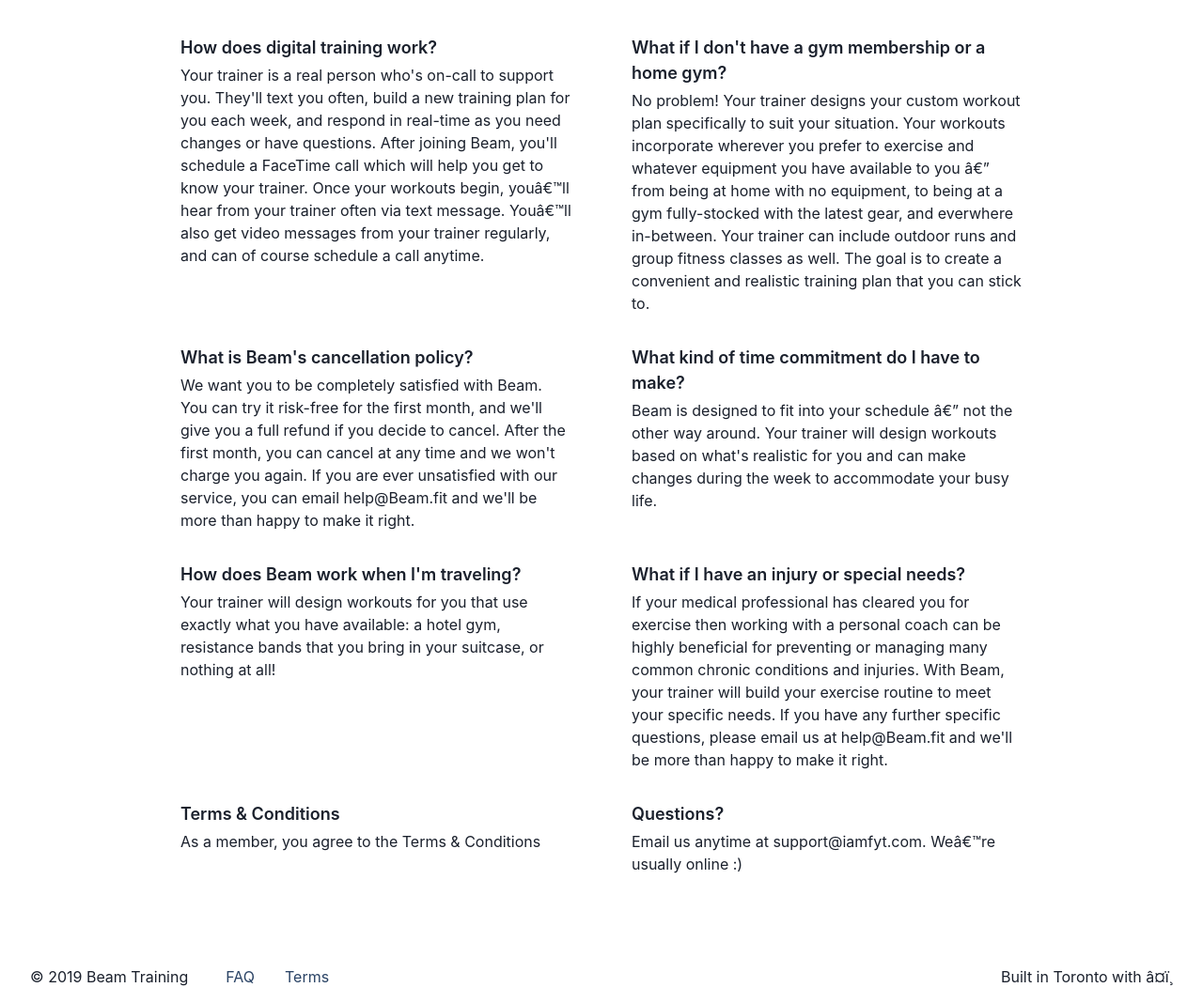
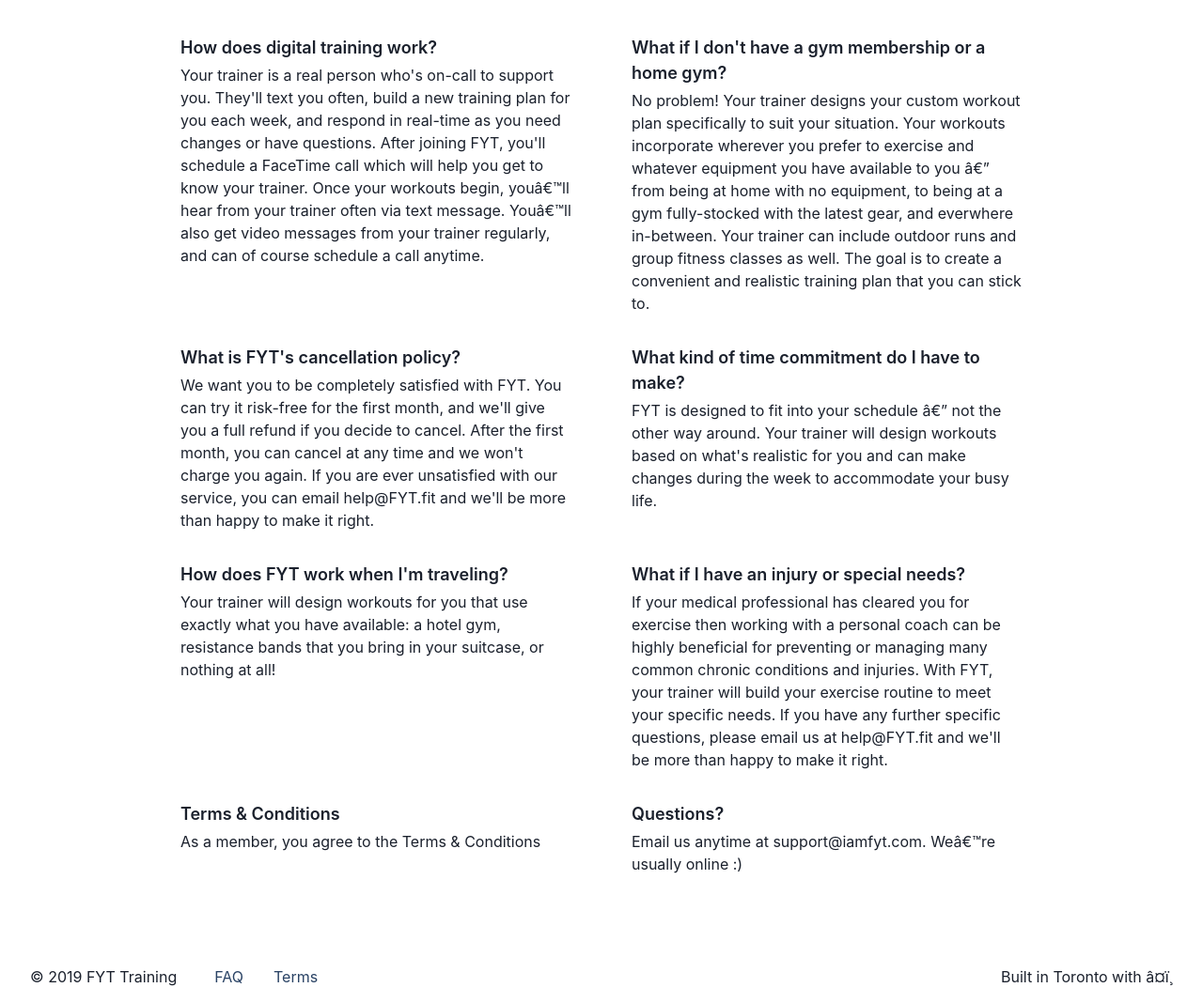
Before and after one commit to LikeCarter/training-landing-page, a website: page src/faq.pug in a window 1280 px wide. Shown: the part 232-1300 px from the top of the page at 94% size. Drawn offline with nearby package versions, Linux system fonts and the light colour scheme; files that its build step writes are made by us from their sources.

Commit message:
Change Beam to FYT.

```diff
--- a/src/faq.pug
+++ b/src/faq.pug
@@ -16,27 +16,27 @@
                     div(class="flex flex-wrap -mx-8")
                         div(class="lg:w-1/2 px-8 mb-8")
                             h3(class="text-lg mb-1 font-heading font-semibold" ) How does digital training work?
-                            p Your trainer is a real person who's on-call to support you. They'll text you often, build a new training plan for you each week, and respond in real-time as you need changes or have questions. After joining Beam, you'll schedule a FaceTime call which will help you get to know your trainer. Once your workouts begin, you’ll hear from your trainer often via text message. You’ll also get video messages from your trainer regularly, and can of course schedule a call anytime.
+                            p Your trainer is a real person who's on-call to support you. They'll text you often, build a new training plan for you each week, and respond in real-time as you need changes or have questions. After joining FYT, you'll schedule a FaceTime call which will help you get to know your trainer. Once your workouts begin, you’ll hear from your trainer often via text message. You’ll also get video messages from your trainer regularly, and can of course schedule a call anytime.
 
                         div(class="lg:w-1/2 px-8 mb-8")
                             h3(class="text-lg mb-1 font-heading font-semibold" ) What if I don't have a gym membership or a home gym?
                             p No problem! Your trainer designs your custom workout plan specifically to suit your situation. Your workouts incorporate wherever you prefer to exercise and whatever equipment you have available to you — from being at home with no equipment, to being at a gym fully-stocked with the latest gear, and everwhere in-between. Your trainer can include outdoor runs and group fitness classes as well. The goal is to create a convenient and realistic training plan that you can stick to.
 
                         div(class="lg:w-1/2 px-8 mb-8")
-                            h3(class="text-lg mb-1 font-heading font-semibold" ) What is Beam's cancellation policy?
-                            p We want you to be completely satisfied with Beam. You can try it risk-free for the first month, and we'll give you a full refund if you decide to cancel. After the first month, you can cancel at any time and we won't charge you again. If you are ever unsatisfied with our service, you can email help@Beam.fit and we'll be more than happy to make it right.
+                            h3(class="text-lg mb-1 font-heading font-semibold" ) What is FYT's cancellation policy?
+                            p We want you to be completely satisfied with FYT. You can try it risk-free for the first month, and we'll give you a full refund if you decide to cancel. After the first month, you can cancel at any time and we won't charge you again. If you are ever unsatisfied with our service, you can email help@FYT.fit and we'll be more than happy to make it right.
 
                         div(class="lg:w-1/2 px-8 mb-8")
                             h3(class="text-lg mb-1 font-heading font-semibold" ) What kind of time commitment do I have to make?
-                            p Beam is designed to fit into your schedule — not the other way around. Your trainer will design workouts based on what's realistic for you and can make changes during the week to accommodate your busy life.
+                            p FYT is designed to fit into your schedule — not the other way around. Your trainer will design workouts based on what's realistic for you and can make changes during the week to accommodate your busy life.
 
                         div(class="lg:w-1/2 px-8 mb-8")
-                            h3(class="text-lg mb-1 font-heading font-semibold" ) How does Beam work when I'm traveling?
+                            h3(class="text-lg mb-1 font-heading font-semibold" ) How does FYT work when I'm traveling?
                             p Your trainer will design workouts for you that use exactly what you have available: a hotel gym, resistance bands that you bring in your suitcase, or nothing at all!
 
                         div(class="lg:w-1/2 px-8 mb-8")
                             h3(class="text-lg mb-1 font-heading font-semibold" ) What if I have an injury or special needs?
-                            p If your medical professional has cleared you for exercise then working with a personal coach can be highly beneficial for preventing or managing many common chronic conditions and injuries. With Beam, your trainer will build your exercise routine to meet your specific needs. If you have any further specific questions, please email us at help@Beam.fit and we'll be more than happy to make it right.
+                            p If your medical professional has cleared you for exercise then working with a personal coach can be highly beneficial for preventing or managing many common chronic conditions and injuries. With FYT, your trainer will build your exercise routine to meet your specific needs. If you have any further specific questions, please email us at help@FYT.fit and we'll be more than happy to make it right.
 
                         div(class="lg:w-1/2 px-8 mb-8")
                             h3(class="text-lg mb-1 font-heading font-semibold" ) Terms & Conditions
--- a/src/footer.pug
+++ b/src/footer.pug
@@ -1,5 +1,5 @@
 footer(class="flex flex-wrap flex-col lg:flex-row items-center p-4")
-    div(class="w-full lg:w-auto lg:mr-6 text-center" ) &copy 2019 Beam Training
+    div(class="w-full lg:w-auto lg:mr-6 text-center" ) &copy 2019 FYT Training
 
     div(class="mx-auto my-4 lg:my-0 lg:ml-0")
         a(class="inline-block mt-0 mx-4 text-blue-900 hover:text-blue-700" href="faq.html" ) FAQ
--- a/src/header.pug
+++ b/src/header.pug
@@ -3,7 +3,7 @@
         a(href="signup.html" class="lg:inline-block lg:mt-0 text-sm text-blue-900 hover:text-blue-700" ) Sign Up
     div(class="flex flex-wrap items-center justify-between p-4 border-t")
         div(class="flex flex-shrink-0 mr-6")
-            a(href="/" class="text-xl text-indigo-500 font-semibold" ) Beam Training
+            a(href="/" class="text-xl text-indigo-500 font-semibold" ) FYT Training
         div(class="block lg:hidden")
             <button class="flex items-center py-2 px-3 text-indigo-500 rounded border border-indigo-500"><svg class="fill-current h-3 w-3" viewBox="0 0 20 20" xmlns="http://www.w3.org/2000/svg"><title>Menu</title><path d="M0 3h20v2H0V3zm0 6h20v2H0V9zm0 6h20v2H0v-2z"/></svg></button>
         div(class="hidden lg:flex lg:flex-grow lg:items-center w-full lg:w-auto")
```
Also changed, not shown: src/index.pug (+5 -5 lines), src/terms.pug (+1 -1 lines), public/edgar.html, public/faq.html, public/footer.html, public/header.html, public/index.html, public/login.html, public/signup.html, public/terms.html.
